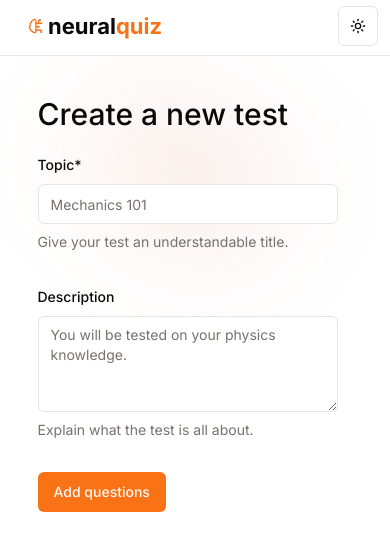
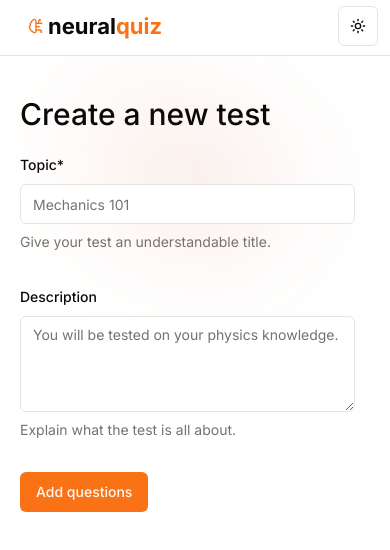
Before and after one commit to TheBlackFern/next-neuralquiz, a Next.js app: page /create in a window 390 px wide. Shown: the top 550 px of the page. Built offline with nearby package versions, Linux system fonts and the light colour scheme; no server answers.

Commit message:
🚸 better responsiveness for test form

```diff
--- a/src/app/create/page.tsx
+++ b/src/app/create/page.tsx
@@ -3,7 +3,7 @@ import { TestForm } from "@/components/create/test-form";
 
 const Page = () => {
   return (
-    <div className="space-y-5">
+    <div className="w-full flex gap-5 flex-col justify-start px-0 sm:px-10 md:px-[5%] lg:px-[15%]">
       <h2 className="text-3xl font-medium">Create a new test</h2>
       <TestForm />
     </div>
--- a/src/components/create/questions-form.tsx
+++ b/src/components/create/questions-form.tsx
@@ -95,11 +95,11 @@ export function QuestionsForm({
         onSubmit={form.handleSubmit(onSubmit)}
         className="space-y-1 min-w-[300px]"
       >
-        <div className="grid grid-flow-row min-[800px]:grid-cols-2 min-[1100px]:grid-cols-3 min-[1400px]:grid-cols-4 gap-3">
+        <div className="grid grid-flow-row min-[960px]:grid-cols-2 min-[1400px]:grid-cols-3 gap-3 place-content-center auto-cols-fr">
           {fields.map((field, index) => (
             <m.div
               key={index}
-              className="relative border h-auto space-y-1 p-3 w-[300px]"
+              className="relative border h-auto space-y-1 p-3 w-full"
             >
               <Button
                 type="button"
@@ -192,9 +192,9 @@ export function QuestionsForm({
             </m.div>
           ))}
         </div>
-        <span className="text-destructive">
+        <p className="text-destructive text-center">
           🚧 Image upload is a Work in Progress, coming soon... 🚧
-        </span>
+        </p>
         <div className="flex justify-between">
           <Button
             type="button"
--- a/src/components/create/test-form.tsx
+++ b/src/components/create/test-form.tsx
@@ -51,7 +51,7 @@ export function TestForm() {
       <Form {...form}>
         <form
           onSubmit={form.handleSubmit(onSubmit)}
-          className="space-y-8 min-w-[300px] max-w-[612px]"
+          className="space-y-8 min-w-[300px] max-w-[1000px]"
         >
           <FormField
             control={form.control}
```
